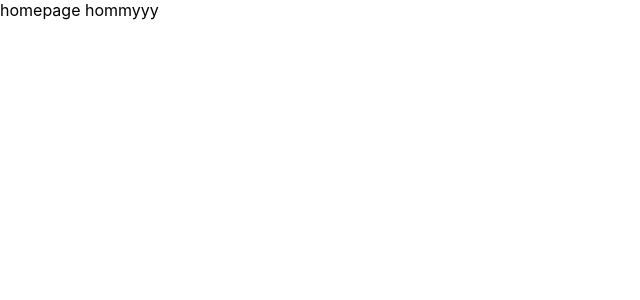
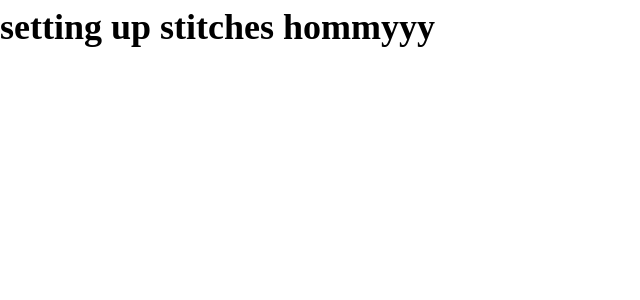
Before and after one commit to williamhzo/designtokens, a Next.js app: page / in a window 1280 px wide. Shown: the top 300 px of the page, without its empty margins (0-640 px from the left). Built offline with nearby package versions, Linux system fonts and the light colour scheme.

Commit message:
chore: set up stitches

```diff
--- a/package.json
+++ b/package.json
@@ -9,6 +9,7 @@
     "lint": "next lint"
   },
   "dependencies": {
+    "@stitches/react": "^1.2.8",
     "next": "12.2.2",
     "react": "18.2.0",
     "react-dom": "18.2.0"
--- a/pages/_app.tsx
+++ b/pages/_app.tsx
@@ -1,8 +1,11 @@
-import '../styles/globals.css'
-import type { AppProps } from 'next/app'
+import "../styles/globalStyles.ts";
+import type { AppProps } from "next/app";
+import { globalStyles } from "../styles/globalStyles";
 
 function MyApp({ Component, pageProps }: AppProps) {
-  return <Component {...pageProps} />
+  globalStyles();
+
+  return <Component {...pageProps} />;
 }
 
-export default MyApp
+export default MyApp;
--- a/pages/index.tsx
+++ b/pages/index.tsx
@@ -1,7 +1,13 @@
 import type { NextPage } from "next";
+import { styled } from "../stitches.config";
 
 const Home: NextPage = () => {
-  return <div>homepage hommyyy</div>;
+  return <Text>setting up stitches hommyyy</Text>;
 };
 
 export default Home;
+
+const Text = styled("p", {
+  fontSize: "36px",
+  fontWeight: "700",
+});
--- /dev/null
+++ b/stitches.config.ts
@@ -0,0 +1,20 @@
+import { createStitches } from "@stitches/react";
+
+export const {
+  styled,
+  css,
+  globalCss,
+  keyframes,
+  getCssText,
+  theme,
+  createTheme,
+  config,
+} = createStitches({
+  theme: {
+    colors: {},
+  },
+  media: {},
+  utils: {
+    marginX: (value: string) => ({ marginLeft: value, marginRight: value }),
+  },
+});
--- /dev/null
+++ b/styles/globalStyles.ts
@@ -0,0 +1,38 @@
+import { globalCss } from "../stitches.config";
+
+export const globalStyles = globalCss({
+  "*, *::before, *::after": {
+    boxSizing: "border-box",
+  },
+
+  "*": {
+    margin: 0,
+  },
+
+  "html, body": {
+    height: "100%",
+  },
+
+  body: {
+    lineHeight: 1.5,
+    webkitFontSmoothing: "antialiased",
+    "-webkit-font-smoothing": "antialiased",
+  },
+
+  "img, picture, video, canvas, svg": {
+    display: "block",
+    maxWidth: "100%",
+  },
+
+  "input, button, textarea, select": {
+    font: "inherit",
+  },
+
+  "p, h1, h2, h3, h4, h5, h6": {
+    overflowWrap: "break-word",
+  },
+
+  "#root, #__next": {
+    isolation: "isolate",
+  },
+});
--- a/styles/globals.css
+++ /dev/null
@@ -1,16 +0,0 @@
-html,
-body {
-  padding: 0;
-  margin: 0;
-  font-family: -apple-system, BlinkMacSystemFont, Segoe UI, Roboto, Oxygen,
-    Ubuntu, Cantarell, Fira Sans, Droid Sans, Helvetica Neue, sans-serif;
-}
-
-a {
-  color: inherit;
-  text-decoration: none;
-}
-
-* {
-  box-sizing: border-box;
-}
```
Also changed, not shown: 1 other file (tests, documents, lock files or other folders).
